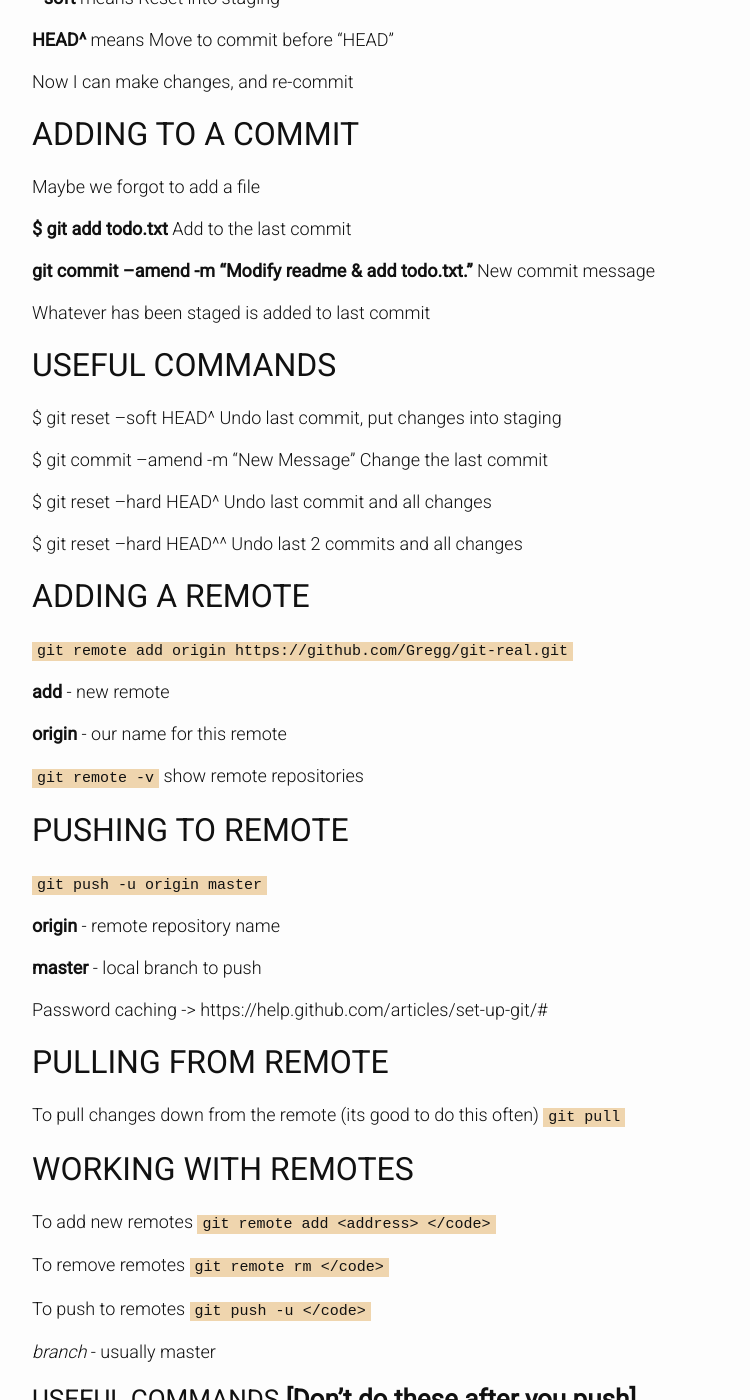
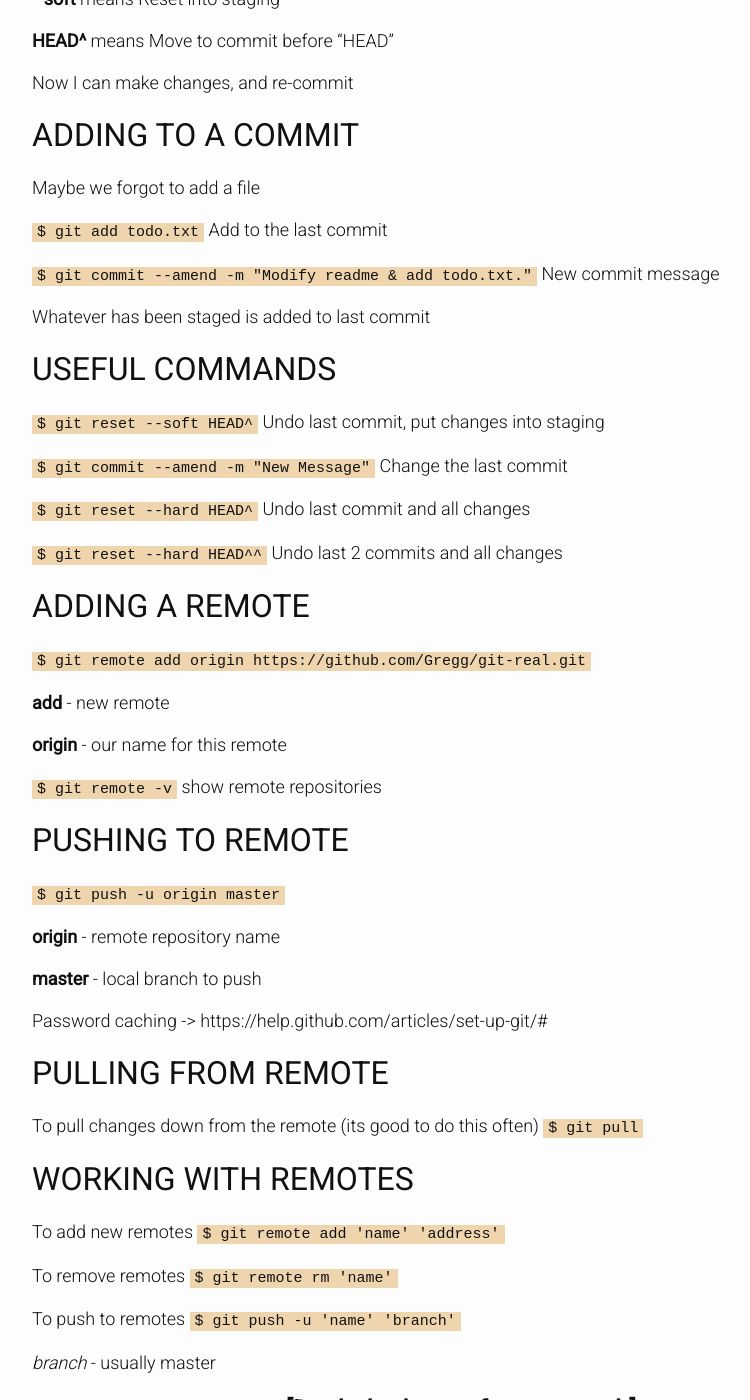
Before and after one commit to dumpofmemory/dumpofmemory.github.io, a Jekyll site: the page built from _posts/2018-12-22-git-cheatsheet.md, in a window 1280 px wide and 1400 px high, scrolled down 1604 px. Shown: the whole window, without its empty margins (213-963 px from the left). Built offline with Jekyll 4.4.1, drawn with Linux system fonts in a browser that asks for light colours; nearby versions of some CDN libraries; our own code applies the rules of GitHub Pages for plain Markdown files; some of the changed text lies outside the part shown.

Commit message:
edited text

```diff
--- a/_posts/2018-12-22-git-cheatsheet.md
+++ b/_posts/2018-12-22-git-cheatsheet.md
@@ -9,31 +9,31 @@
 
 <code>$ git config --global user.name "Gregg Pollack"</code>
 
-<code></code>$ git config --global user.email gregg@codeschool.com</code>
+<code>$ git config --global user.email gregg@codeschool.com</code>
 
-<code></code>$ git config --global color.ui true</code>
+<code>$ git config --global color.ui true</code>
 
-<code>git init</code> Initialized empty Git repository in /Users/sam/store/.git/
+<code>$ git init</code> Initialized empty Git repository in /Users/sam/store/.git/
 
-<code>git add --all</code>
+<code>$ git add --all</code>
 
-<code>git rm --cached <filename></code>
+<code>$ git rm --cached 'filename'</code>
 
-<code>git status</code>
+<code>$ git status</code>
 
-<code>git commit -m "Create a README."</code>
+<code>$ git commit -m "Create a README."</code>
 
-<code>git log</code>
+<code>$ git log</code>
 
-<code>git checkout -- <filename></code> to discard changes in working directory
+<code>$ git checkout -- 'filename'</code> to discard changes in working directory
 
-<code>git diff</code> show unstaged differences since last commit
+<code>$ git diff</code> show unstaged differences since last commit
 
-<code>git diff --staged</code>
+<code>$ git diff --staged</code>
 
-<code>git reset HEAD LICENSE</code> refers to last commit and will unstage it
+<code>$ git reset HEAD LICENSE</code> refers to last commit and will unstage it
 
-<code>git checkout -- LICENSE</code> blow away all changes since last commit
+<code>$ git checkout -- LICENSE</code> blow away all changes since last commit
 
 ## SKIP STAGING AND COMMIT
 
@@ -43,7 +43,7 @@
 
 Whoops, we forgot something on that commit.
 
-**git reset --soft HEAD^**
+<code>$ git reset --soft HEAD^</code>
 
 **--soft** means Reset into staging
 
@@ -55,35 +55,35 @@ Now I can make changes, and re-commit
 
 Maybe we forgot to add a file
 
-**$ git add todo.txt** Add to the last commit
+<code>$ git add todo.txt</code> Add to the last commit
 
-**git commit --amend -m "Modify readme & add todo.txt."** New commit message
+<code>$ git commit --amend -m "Modify readme & add todo.txt."</code> New commit message
 
 Whatever has been staged is added to last commit
 
 ## USEFUL COMMANDS
 
-$ git reset --soft HEAD^ Undo last commit, put changes into staging
+<code>$ git reset --soft HEAD^</code> Undo last commit, put changes into staging
 
-$ git commit --amend -m "New Message" Change the last commit
+<code>$ git commit --amend -m "New Message"</code> Change the last commit
 
-$ git reset --hard HEAD^ Undo last commit and all changes
+<code>$ git reset --hard HEAD^</code> Undo last commit and all changes
 
-$ git reset --hard HEAD^^ Undo last 2 commits and all changes
+<code>$ git reset --hard HEAD^^</code> Undo last 2 commits and all changes
 
 ## ADDING A REMOTE
 
-<code>git remote add origin https://github.com/Gregg/git-real.git</code>
+<code>$ git remote add origin https://github.com/Gregg/git-real.git</code>
 
 **add** - new remote
 
 **origin** - our name for this remote
 
-<code>git remote -v</code> show remote repositories
+<code>$ git remote -v</code> show remote repositories
 
 ## PUSHING TO REMOTE
 
-<code>git push -u origin master</code>
+<code>$ git push -u origin master</code>
 
 **origin** - remote repository name
 
@@ -93,26 +93,26 @@ Password caching -> https://help.github.com/articles/set-up-git/#
 
 ## PULLING FROM REMOTE
 
-To pull changes down from the remote (its good to do this often) <code>git pull</code>
+To pull changes down from the remote (its good to do this often) <code>$ git pull</code>
 
 ## WORKING WITH REMOTES
 
-To add new remotes <code>git remote add <name> <address> </code>
+To add new remotes <code>$ git remote add 'name' 'address'</code>
 
-To remove remotes <code>git remote rm <name></code>
+To remove remotes <code>$ git remote rm 'name'</code>
 
-To push to remotes <code>git push -u <name> <branch></code>
+To push to remotes <code>$ git push -u 'name' 'branch'</code>
 
 *branch* - usually master
 
 ### USEFUL COMMANDS **[Don’t do these after you push]**
 
-$ git reset --soft HEAD^
+<code>$ git reset --soft HEAD^</code>
 
-$ git reset --hard HEAD^
+<code>$ git reset --hard HEAD^</code>
 
-$ git commit --amend -m "New Message"
+<code>$ git commit --amend -m "New Message"</code>
 
-$ git reset --hard HEAD^^
+<code>$ git reset --hard HEAD^^</code>
 
 ## CLONNING & BRANCHING
```
Also changed, not shown: other parts of _posts/2018-12-22-git-cheatsheet.md (+2 -2 lines).
